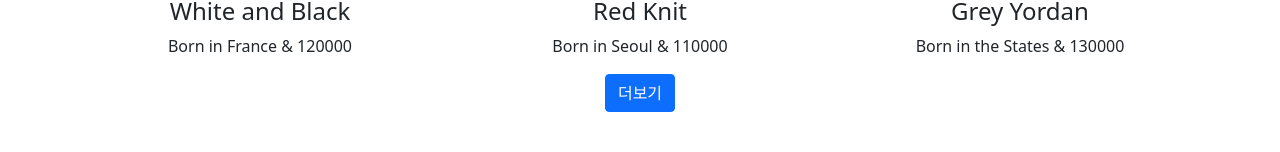
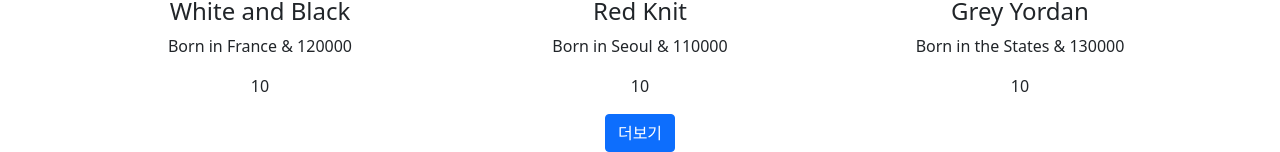
Before and after one commit to chaejieun/react-study, a React (Create React App) app in the folder shop/: page / in a window 1280 px wide. Shown: the part 871-1023 px from the top of the page. Before the commit the page ends 983 px from the top, so only its background shows below. Built offline with nearby package versions, Linux system fonts and the light colour scheme.

Commit message:
context 사용 및 방법

```diff
--- a/shop/src/App.js
+++ b/shop/src/App.js
@@ -1,5 +1,5 @@
 /* eslint-disable */
-import React, { useState } from "react";
+import React, { useContext, useState } from "react";
 import { Navbar, Container, Nav, NavDropdown, Button } from "react-bootstrap";
 import "bootstrap/dist/css/bootstrap.min.css";
 import "./App.css";
@@ -8,8 +8,15 @@ import { Link, Route, Switch } from "react-router-dom";
 import Detail from "./Detail.js";
 import axios from "axios";
 
+//  context 만들기
+// 1. createContext 같은 변수값을 공유할 범위 생성
+// 2. 재고context.Provider -> 같은 값을 공유할 HTML을 범위로 싸매기
+// 2-2. value={공유하는값}
+export let 재고context = React.createContext();
+
 function App() {
   let [shoes, shoes변경] = useState(Data);
+  let [재고, 재고변경] = useState([10, 11, 12]);
 
   return (
     <>
@@ -58,11 +65,14 @@ function App() {
           </div>
 
           <div className="container">
-            <div className="row">
-              {shoes.map((a, i) => {
-                return <Card shoes={shoes[i]} i={i} key={i} />;
-              })}
-            </div>
+            <재고context.Provider value={재고}>
+              <div className="row">
+                {shoes.map((a, i) => {
+                  return <Card shoes={shoes[i]} i={i} key={i} />;
+                })}
+              </div>
+            </재고context.Provider>
+
             <button
               className="btn btn-primary"
               onClick={() => {
@@ -103,7 +113,7 @@ function App() {
         */}
         <Route path="/detail/:id">
           <div>디테일 페이지에요</div>
-          <Detail shoes={shoes} />
+          <Detail shoes={shoes} 재고={재고} 재고변경={재고변경} />
           {/* 이 부분을 다른 페이지에서 export할 수 있도록 컴포넌트화 작업으로 처리함 -> Detail.js
         <div className="container">
           <div className="row">
@@ -144,7 +154,10 @@ function App() {
   );
 }
 
+// 재고라는 data를 마음데로 가져다 쓸 수 있음
 function Card(props) {
+  let 재고 = useContext(재고context); // context로 공유된 값 사용하기
+
   return (
     <div className="col-md-4">
       <img src={props.shoes.img} width="100%" alt="" />{" "}
@@ -159,8 +172,18 @@ function Card(props) {
       <p>
         {props.shoes.content} & {props.shoes.price}
       </p>
+      {/* props 대신 context를 사용하자 */}
+      <Test></Test>
     </div>
   );
 }
 
+function Test() {
+  let 재고 = useContext(재고context);
+  return <p>{재고[0]}</p>;
+}
+
+// Redux라는 라이브러리 :
+// 모든 컴포넌트파일들이 같은 값을 공유할 수 있는 저장공간 생성가능
+
 export default App;
--- a/shop/src/Detail.js
+++ b/shop/src/Detail.js
@@ -1,7 +1,9 @@
-import React, { useEffect, useState } from "react";
+import React, { useContext, useEffect, useState } from "react";
 import { useHistory, useParams } from "react-router-dom"; // 페이지 뒤로가기 및 활용을 위한 리액트 라우터 돔
 import styled from "styled-components";
+import App from "./App";
 import "./Detail.scss";
+import { 재고context } from "./App.js";
 
 // component가 많아지면
 // css 작성 고민이 많아짐
@@ -45,6 +47,7 @@ let 파란제목 = styled(제목)`
 function Detail(props) {
   let [alert, setAlert] = useState(true);
   let [inputData, setInputData] = useState("");
+  let 재고 = useContext(재고context);
 
   // useEffect
   // LifeCycle의 Hook과 같은 기능을 함
```
